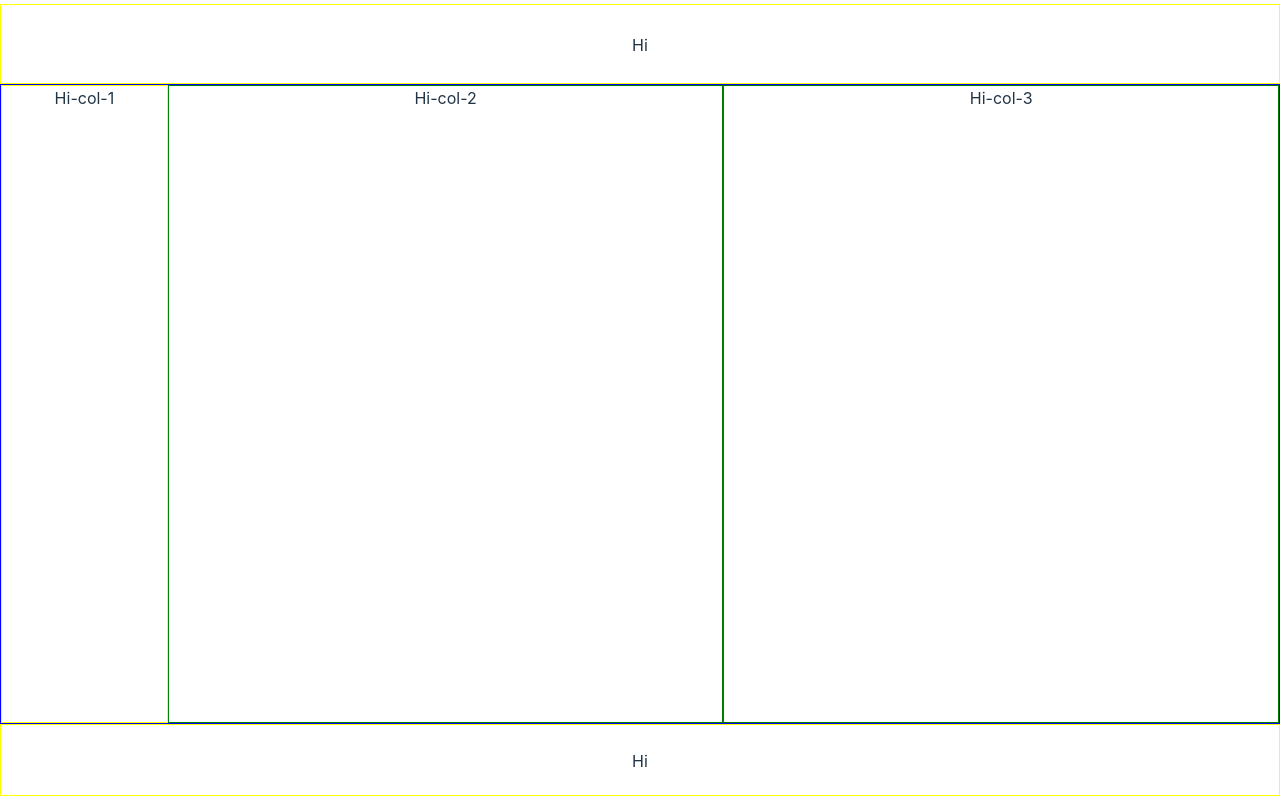
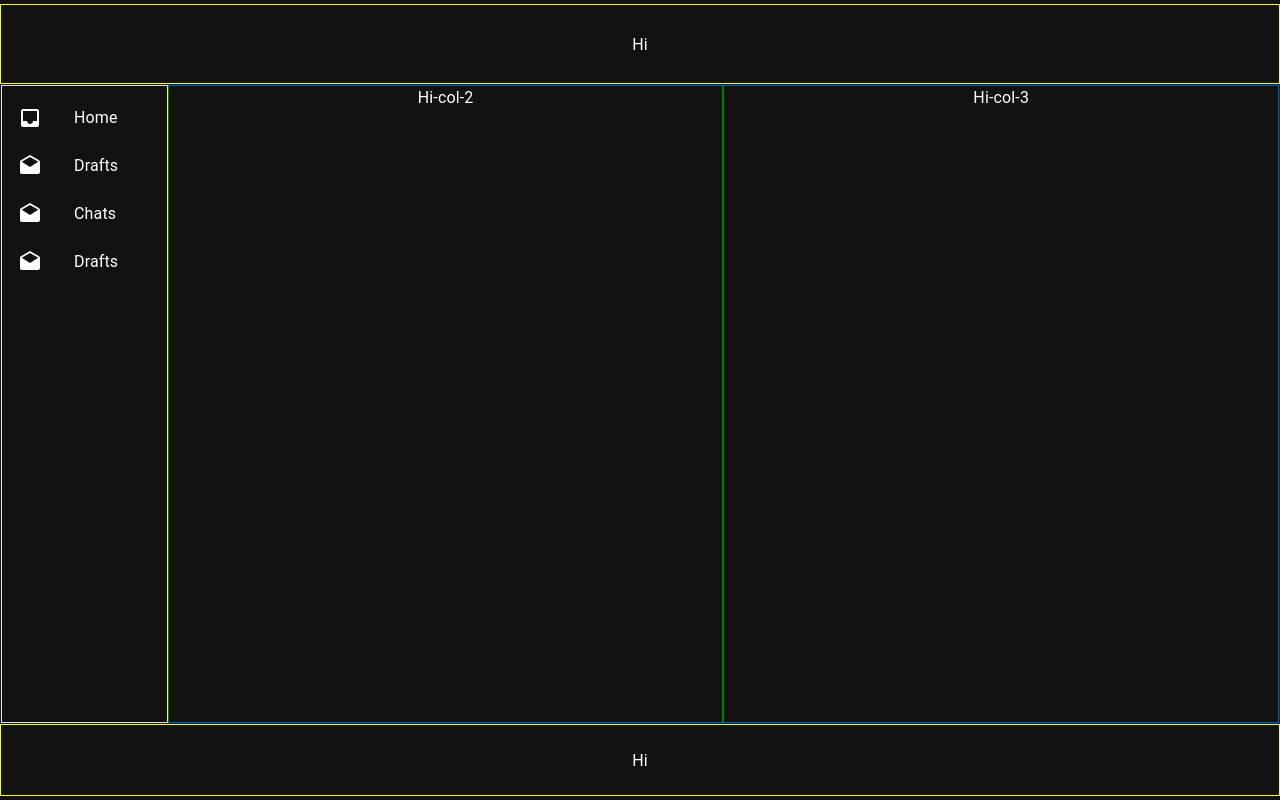
Before and after one commit to siddharthpanda99/Realtime-Chat-App, a React (Vite) app: page / in a window 1280 px wide. Built offline with nearby package versions, Linux system fonts and the light colour scheme.

Commit message:
Added materials icons package to use mui icons Applied darktheme to App.tsx Created abasic directory structure for most important files and folders, all dummy at the moment

```diff
--- a/package.json
+++ b/package.json
@@ -12,6 +12,7 @@
   "dependencies": {
     "@emotion/react": "^11.11.3",
     "@emotion/styled": "^11.11.0",
+    "@mui/icons-material": "^5.15.3",
     "@mui/material": "^5.15.3",
     "react": "^18.2.0",
     "react-dom": "^18.2.0"
--- a/src/App.tsx
+++ b/src/App.tsx
@@ -1,13 +1,21 @@
-import './App.css'
+import { ThemeProvider, createTheme } from "@mui/material/styles";
+import CssBaseline from "@mui/material/CssBaseline";
+import "./App.css";
 import ChatAppLayout from './layouts/ChatAppLayout';
 
-function App() {
+const darkTheme = createTheme({
+  palette: {
+    mode: "dark",
+  },
+});
 
+export default function App() {
   return (
-    <>
-      <ChatAppLayout />
-    </>
-  )
+    <ThemeProvider theme={darkTheme}>
+      <CssBaseline />
+      <>
+         <ChatAppLayout />
+      </>
+    </ThemeProvider>
+  );
 }
-
-export default App
--- a/src/components/Sidebar.tsx
+++ b/src/components/Sidebar.tsx
@@ -1,9 +1,54 @@
-import React from 'react'
+import React from "react";
+import { Box } from "@mui/material";
+import { List } from "@mui/material";
+import { ListItem } from "@mui/material";
+import { ListItemIcon } from "@mui/material";
+import { ListItemButton } from "@mui/material";
+import { ListItemText } from "@mui/material";
+import InboxIcon from "@mui/icons-material/Inbox";
+import DraftsIcon from "@mui/icons-material/Drafts";
 
 const Sidebar = () => {
   return (
-    <div>Sidebar</div>
-  )
-}
+    <Box sx={{ width: "100%", maxWidth: 360, bgcolor: "background.paper" }}>
+      <nav aria-label="main mailbox folders">
+        <List>
+          <ListItem disablePadding>
+            <ListItemButton>
+              <ListItemIcon>
+                <InboxIcon />
+              </ListItemIcon>
+              <ListItemText primary="Home" />
+            </ListItemButton>
+          </ListItem>
+          <ListItem disablePadding>
+            <ListItemButton>
+              <ListItemIcon>
+                <DraftsIcon />
+              </ListItemIcon>
+              <ListItemText primary="Drafts" />
+            </ListItemButton>
+          </ListItem>
+          <ListItem disablePadding>
+            <ListItemButton>
+              <ListItemIcon>
+                <DraftsIcon />
+              </ListItemIcon>
+              <ListItemText primary="Chats" />
+            </ListItemButton>
+          </ListItem>
+          <ListItem disablePadding>
+            <ListItemButton>
+              <ListItemIcon>
+                <DraftsIcon />
+              </ListItemIcon>
+              <ListItemText primary="Drafts" />
+            </ListItemButton>
+          </ListItem>
+        </List>
+      </nav>
+    </Box>
+  );
+};
 
-export default Sidebar
+export default Sidebar;
--- a/src/layouts/ChatAppLayout.tsx
+++ b/src/layouts/ChatAppLayout.tsx
@@ -1,6 +1,7 @@
 import React from "react";
 import Box from "@mui/material/Box";
 import MultipleColsWithCustomWidths from "./subLayouts/MultipleColsWithCustomWidths";
+import Sidebar from "../components/Sidebar";
 
 const ChatAppLayout = () => {
   return (
@@ -24,7 +25,7 @@ const ChatAppLayout = () => {
             boxSizing: "border-box",
           }}
         >
-          Hi-col-1
+          <Sidebar />
         </Box>
         <Box
           sx={{
```
Also changed, not shown: src/pages/Auth/ForgotPassword.tsx (added, +9 -0 lines), src/pages/Auth/Login.tsx (added, +9 -0 lines), src/pages/Auth/Logout.tsx (added, +9 -0 lines), src/pages/Auth/Register.tsx (added, +9 -0 lines), src/pages/Home/Home.tsx (added, +9 -0 lines), src/pages/Landing/Landing.tsx (added, +9 -0 lines), 1 other file (tests, documents, lock files or other folders).
